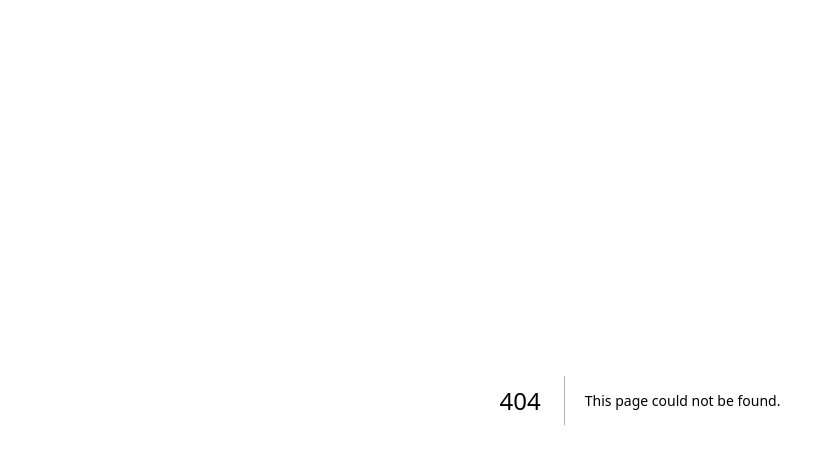
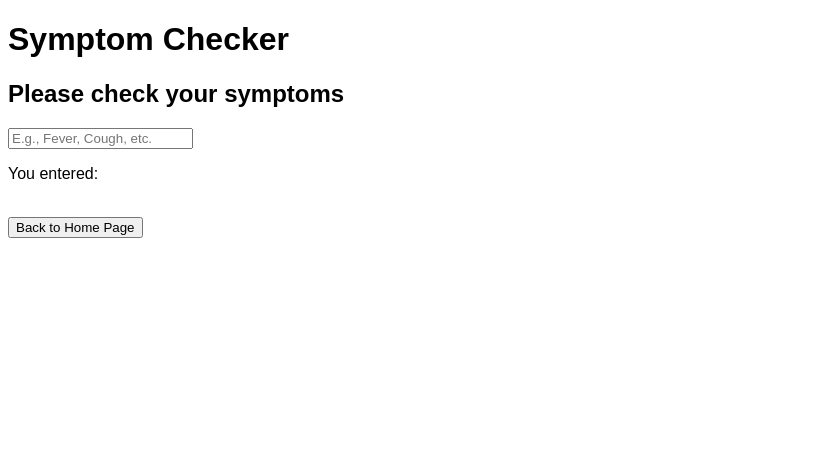
Before and after one commit to PoeticWater/HealthMateV2, a Next.js app: page /checksym in a window 1280 px wide. Before the commit this address had no page. Shown: the top 464 px of the page, without its empty margins (0-835 px from the left). Built offline with nearby package versions, Linux system fonts and the light colour scheme.

Commit message:
Added React components

```diff
--- /dev/null
+++ b/src/components/CheckSymptoms.js
@@ -0,0 +1,24 @@
+import { useState, useEffect } from 'react';
+
+export default function CheckSymptoms() {
+    const [symptoms, setSymptoms] = useState('');
+
+    useEffect(() => {
+        if (symptoms) {
+            console.log('Entered symptoms: ${symptoms}');
+        }
+    }, [symptoms]);
+
+    return (
+        <div>
+            <h2>Please check your symptoms</h2>
+            <input
+              type="text"
+              placeholder="E.g., Fever, Cough, etc."
+              value={symptoms}
+              onChange={(e) => setSymptoms(e.target.value)}
+              />
+            <p>You entered: {symptoms}</p>
+        </div>
+    );
+}
--- /dev/null
+++ b/src/pages/checksym.js
@@ -0,0 +1,15 @@
+import CheckSymptoms from '@/components/CheckSymptoms';
+import Link from 'next/link';
+
+export default function CheckPage() {
+    return (
+        <div>
+            <h1>Symptom Checker</h1>
+            <CheckSymptoms />
+            <br />
+            <Link href="/">
+                <button>Back to Home Page</button>
+            </Link>
+        </div>
+    );
+}
```
Also changed, not shown: src/components/HealthTips.js (added, +28 -0 lines), src/pages/healtips.js (added, +15 -0 lines), src/pages/index.js (+9 -6 lines).
